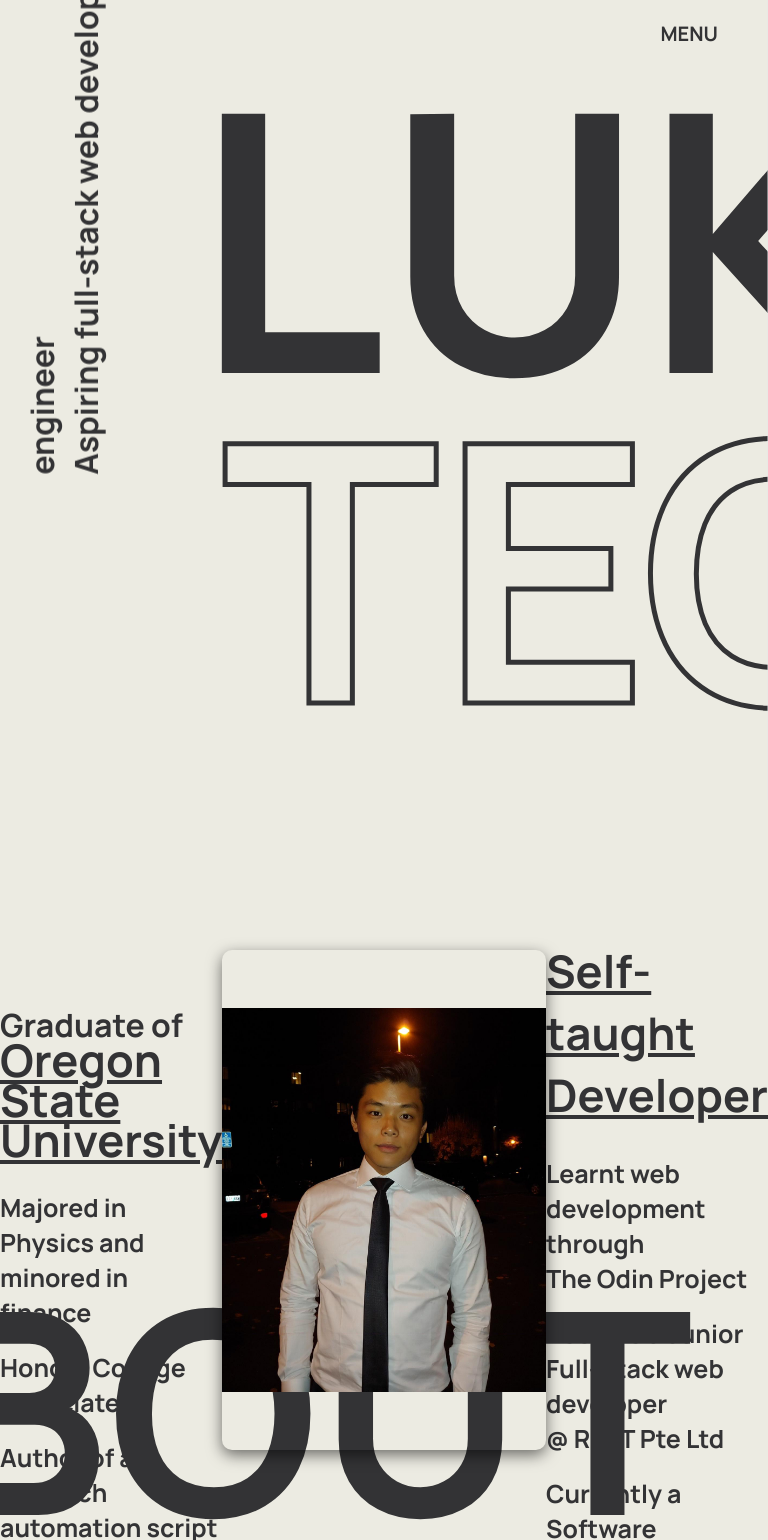
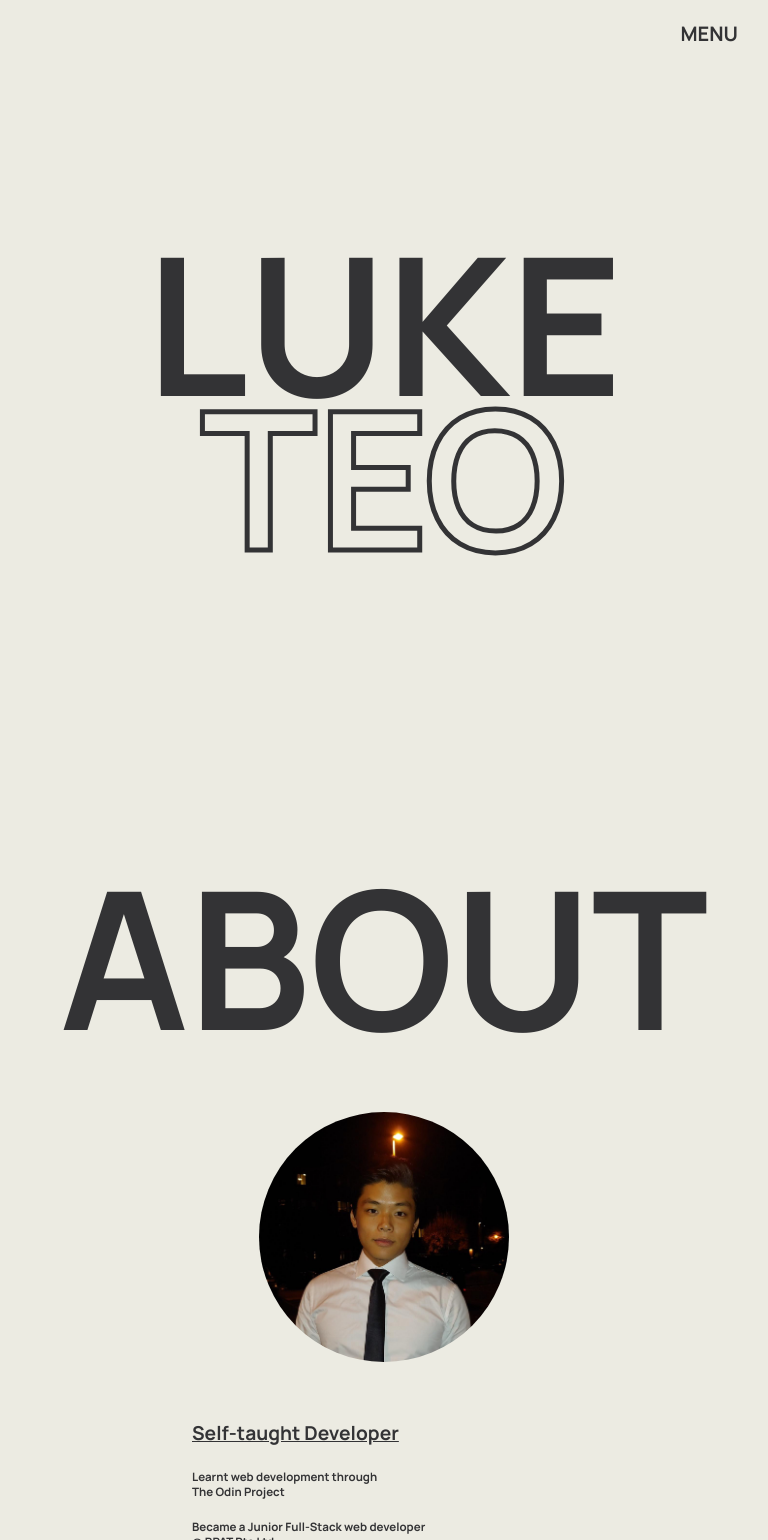
Before and after one commit to teoyi/personal-portfolio, a Next.js app: page / in a window 768 px wide. Shown: the top 1540 px of the page. Built offline with nearby package versions, Linux system fonts and the light colour scheme; a web font is replaced by a local one.

Commit message:
header and landing is now responsive. Need to redo about page, focus more on coding aspects than school

```diff
--- a/src/components/About/About.js
+++ b/src/components/About/About.js
@@ -13,14 +13,20 @@ const About = () => {
             <div className={classes.mainText}>
                 ABOUT
             </div>
-            <div className={classes.leftText}>
+            <div className={classes.imgWrapper}>
+                <div className={classes.aboutImageMobile}>
+                    <Image src={profilePicCropped} alt="me" layout='fill' objectFit='contain'  />
+                </div>
+            </div>
+            <div className={classes.contentWrapper}>
+                {/* <div className={classes.leftText}>
                     <div className={classes.leftTitle}><span className={classes.preText}>Graduate of</span><br /><span className={classes.title}>Oregon State University</span></div>
                     <div className={classes.para}>Majored in Physics and minored in finance</div>
                     <div className={classes.para}>Honors College Associate</div>
                     <div className={classes.para}>Author of a research automation script</div>
                     <div className={classes.para}>Successful completion of research thesis and thesis defence</div>
                     <div className={classes.para}>Graduated with the highest distinction, Summa Cum Laude</div>
-            </div>
+                </div> */}
                 <div className={classes.aboutImage1}>
                     <Image src={profilePicMain} alt="me" layout='fill' objectFit='contain'  />
                 </div>
@@ -30,6 +36,8 @@ const About = () => {
                     <div className={classes.para}>Became a Junior Full-Stack web developer <br /> @ RPAT Pte Ltd</div>
                     <div className={classes.para}>Currently a Software Engineer <br/>@ Craft Digital Pte Ltd</div>
                 </div>
+            </div>
+
         </section>
 
     );
--- a/src/styles/About.module.css
+++ b/src/styles/About.module.css
@@ -7,13 +7,21 @@
     position: relative;
 }
 
+.contentWrapper{
+    display: flex;
+    flex-direction: row;
+    justify-content: space-evenly;
+    align-items: center;
+    position: relative;
+
+}
 .mainText{
     font-size: 282px;
     font-family: 'Manrope B';
     position: absolute;
     bottom: 0;
     right: 0;
-    margin-right: 75px;
+    margin-right: 10px;
 }
 
 .vertLine{
@@ -47,12 +55,12 @@
 }
 
 .preText{
-    font-size: 32px;
+    font-size: 2.3vw;
     line-height:20px;
 }
 .title{
-    font-size: 45px;
-    margin-bottom: 20px;
+    font-size: 2.5vw;
+    margin-bottom: 13px;
     text-decoration: underline;
 }
 
@@ -65,7 +73,7 @@
 .leftText{
     display: flex;
     flex-direction: column;
-    height: 50%;
+    height: 72%;
     width: 30%;
 }
 
@@ -77,6 +85,111 @@
 }
 
 .para{
-    font-size: 25px;
+    font-size: 1.5vw;
     margin: 10px 0;
 }
+.aboutImageMobile{
+    display:none;
+}
+
+
+/* 320px — 480px: Mobile devices */
+/* 481px — 768px: iPads, Tablets */
+/* 769px — 1024px: Small screens, laptops */
+/* 1025px — 1200px: Desktops, large screens */
+/* 1201px and more —  Extra large screens, TV */
+
+@media only screen and (min-width: 320px) and (max-width: 480px){
+
+}
+
+@media only screen and (min-width: 481px) and (max-width: 768px){
+    .about{
+        flex-direction: column;;
+    }
+    .mainText{
+        position: static;
+        font-size: 25vw;
+        margin-right: 0;
+
+    }
+    .aboutImage1{
+        display: none;
+    }
+    .aboutImageMobile{
+        display: block;
+        position: relative;
+        /* position: absolute; */
+        /* margin-left: auto; */
+        margin-left: auto;
+        margin-right: auto;
+        width: 250px;
+        height: 250px;
+        border-radius: 50%;
+        overflow: hidden;
+    }
+    .leftText{
+        width:50%;
+        /* margin: 0 50px; */
+    }
+    .rightText{
+        width: 50%;
+    }
+    .leftTitle{
+        line-height: 0px;
+    }
+    .contentWrapper{
+        width: 100%;
+    }
+
+}
+
+@media only screen and (min-width: 769px) and (max-width: 1024px){
+    .aboutImage1{
+        height: 342px;
+        width: 287px;
+    }
+    .mainText{
+        /* margin-right:0; */
+        font-size: 24vw;
+    }
+    .leftTitle{
+        line-height: 6px;
+    }
+    .leftText{
+        height: 44%;
+    }
+    .rightText{
+        height: 42%;
+    }
+    .title{
+        margin-bottom: 3px;
+    }
+}
+
+@media only screen and (min-width: 1025px) and (max-width: 1200px){
+    .aboutImage1{
+        height: 411px;
+        width: 346px;
+    }
+    .mainText{
+        /* margin-right:0; */
+        font-size: 284px;
+    }
+    .leftText{
+        height: 54%;
+    }
+    .rightText{
+        height:45%;
+    }
+    .leftTitle{
+        line-height: 19px;
+    }
+    .title{
+        margin-bottom: 6px;
+    }
+}
+
+@media only screen and (min-width: 1980px){
+
+}
--- a/src/styles/Header.module.css
+++ b/src/styles/Header.module.css
@@ -13,7 +13,7 @@
     /* position: absolute; */
     right: 0;
     z-index: 10;
-    margin: 20px 50px;
+    margin: 20px 30px;
     cursor: pointer;
     font-size: 20px;
 }
@@ -87,7 +87,7 @@
     align-items: center;
     bottom: 0;
     right: 0;
-    margin: 20px 20px;
+    margin: 20px 30px;
 }
 
 .navLink_contactBtn{
@@ -104,3 +104,66 @@
 .navSocials{
     margin: 0 5px;
 }
+
+
+/* 320px — 480px: Mobile devices */
+/* 481px — 768px: iPads, Tablets */
+/* 769px — 1024px: Small screens, laptops */
+/* 1025px — 1200px: Desktops, large screens */
+/* 1201px and more —  Extra large screens, TV */
+
+@media only screen and (min-width: 320px) and (max-width: 480px){
+    .showMenuOverlay{
+        display:none;
+    }
+    .menuNav{
+        width: 100%;
+    }
+    .navLink{
+        font-size: 15vw;
+    }
+    .navLink_contact{
+        justify-content: center;
+        margin: 20px 0;
+    }
+    .navSocials{
+        margin: 0 5px;
+    }
+    .navLink_contactBtn{
+        margin: 0;
+    }
+}
+
+@media only screen and (min-width: 481px) and (max-width: 768px){
+    .showMenuOverlay{
+        display:none;
+    }
+    .menuNav{
+        width: 100%;
+    }
+    .navLink{
+        font-size: 68px;
+    }
+}
+
+@media only screen and (min-width: 769px) and (max-width: 1024px){
+    .navLink{
+        font-size: 70px;
+    }
+}
+
+@media only screen and (min-width: 1025px) and (max-width: 1200px){
+    .navLink{
+        font-size: 80px;
+    }
+}
+
+@media only screen and (min-width: 1201px) and (max-width: 1440px){
+    .navLink{
+        font-size: 80px;
+    }
+}
+
+@media only screen and (min-width: 1980px){
+
+}
--- a/src/styles/Landing.module.css
+++ b/src/styles/Landing.module.css
@@ -18,17 +18,17 @@
 
 .mainText{
     font-family: 'Manrope B';
-    font-size: 360px;
+    font-size: 284px;
     display: flex;
     flex-direction: column;
-    line-height: 330px;
+    line-height: 229px;
     pointer-events: none;
 }
 
 .subText{
     writing-mode: vertical-lr;
     font-family: 'Manrope B';
-    font-size: 32px;
+    font-size: 2.2vw;
 }
 
 .firstName{
@@ -40,7 +40,7 @@
 }
 
 .lastName{
-    margin-left: 28.5px;
+    margin-left: 22.5px;
     -webkit-text-stroke: 5px #333335;
     -webkit-text-fill-color: #ecebe2;
     z-index: 2;
@@ -51,7 +51,7 @@
 .marquee {
     /* width: 450px; */
     /* height: 70vh; */
-    margin-right:85px;
+    margin-right:4vw;
     /* margin: 0 auto; */
     overflow: hidden;
     box-sizing: border-box;
@@ -73,3 +73,79 @@
     0% { transform: translateY(150vh); }
     100% { transform: translateY(-100%); }
 }
+
+
+
+/* 320px — 480px: Mobile devices */
+/* 481px — 768px: iPads, Tablets */
+/* 769px — 1024px: Small screens, laptops */
+/* 1025px — 1200px: Desktops, large screens */
+/* 1201px and more —  Extra large screens, TV */
+
+@media only screen and (min-width: 320px) and (max-width: 480px){
+    .mainText{
+        font-size: 25vw;
+        line-height: 20vw;
+        justify-content: center;
+        align-items: center;
+        width: 100%;
+    }
+    .lastName{
+        margin-left: 0;
+    }
+    .wrapper{
+        width: 100%;
+        margin-left: 0;
+    }
+    .marquee{
+        display:none;
+    }
+}
+
+@media only screen and (min-width: 481px) and (max-width: 768px){
+    .mainText{
+        font-size: 25vw;
+        line-height: 20vw;
+        justify-content: center;
+        align-items: center;
+        width: 100%;
+    }
+    .marquee{
+        display: none;
+    }
+    .lastName{
+        margin-left: 0;
+    }
+    .wrapper{
+        width: 100%;
+        margin-left: 0;
+    }
+}
+
+@media only screen and (min-width: 769px) and (max-width: 1024px){
+    .mainText{
+        font-size: 255px;
+        line-height: 207px;
+    }
+    .lastName{
+        margin-left: 20.5px;
+    }
+}
+
+@media only screen and (min-width: 1025px) and (max-width: 1200px){
+
+}
+
+@media only screen and (min-width: 1980px){
+    .subText{
+        font-size: 1.6vw;
+    }
+    .mainText{
+        font-family: 'Manrope B';
+        font-size: 360px;
+        display: flex;
+        flex-direction: column;
+        line-height: 330px;
+        pointer-events: none;
+    }
+}
```
Lines whose indentation alone changed are shown as unchanged.
